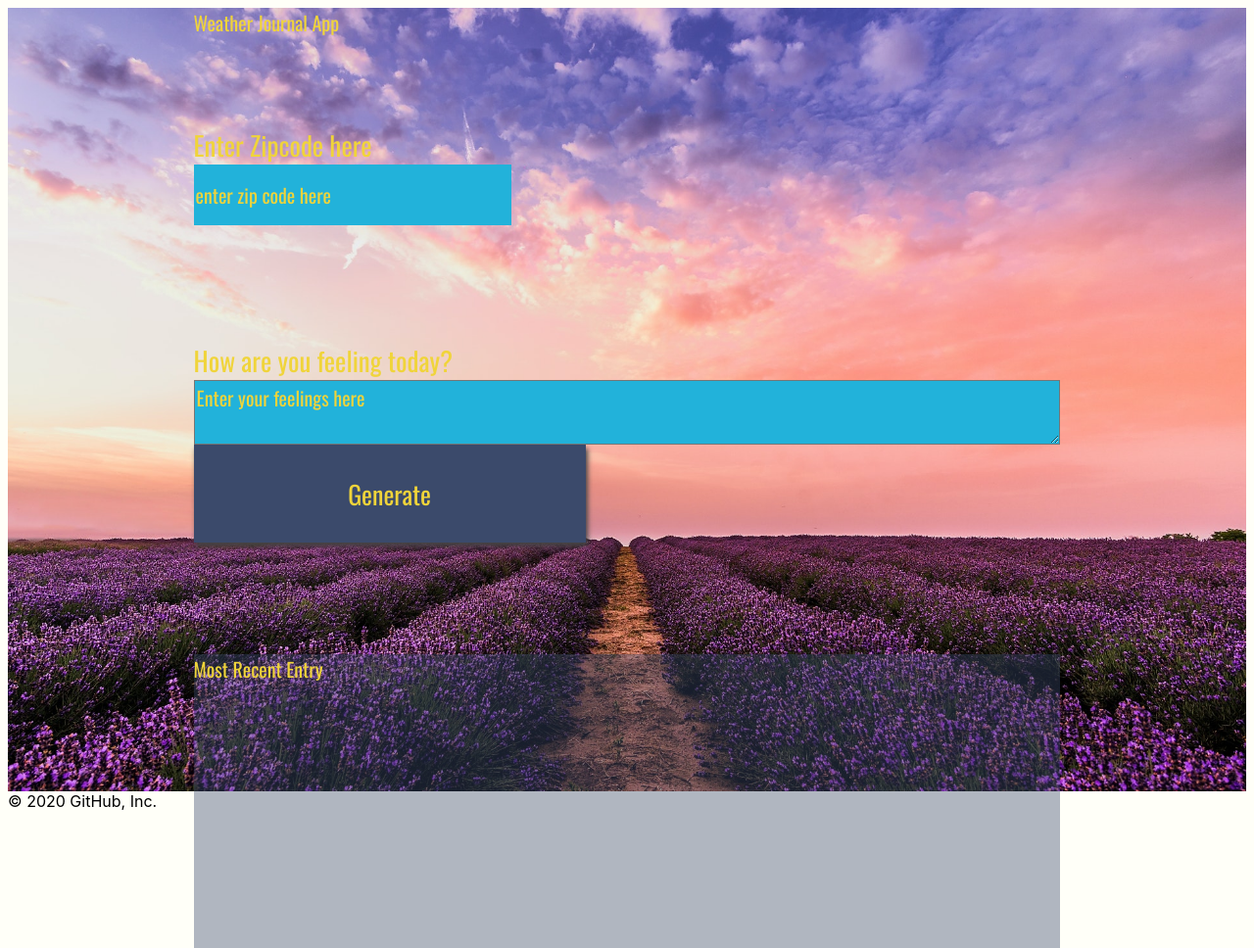
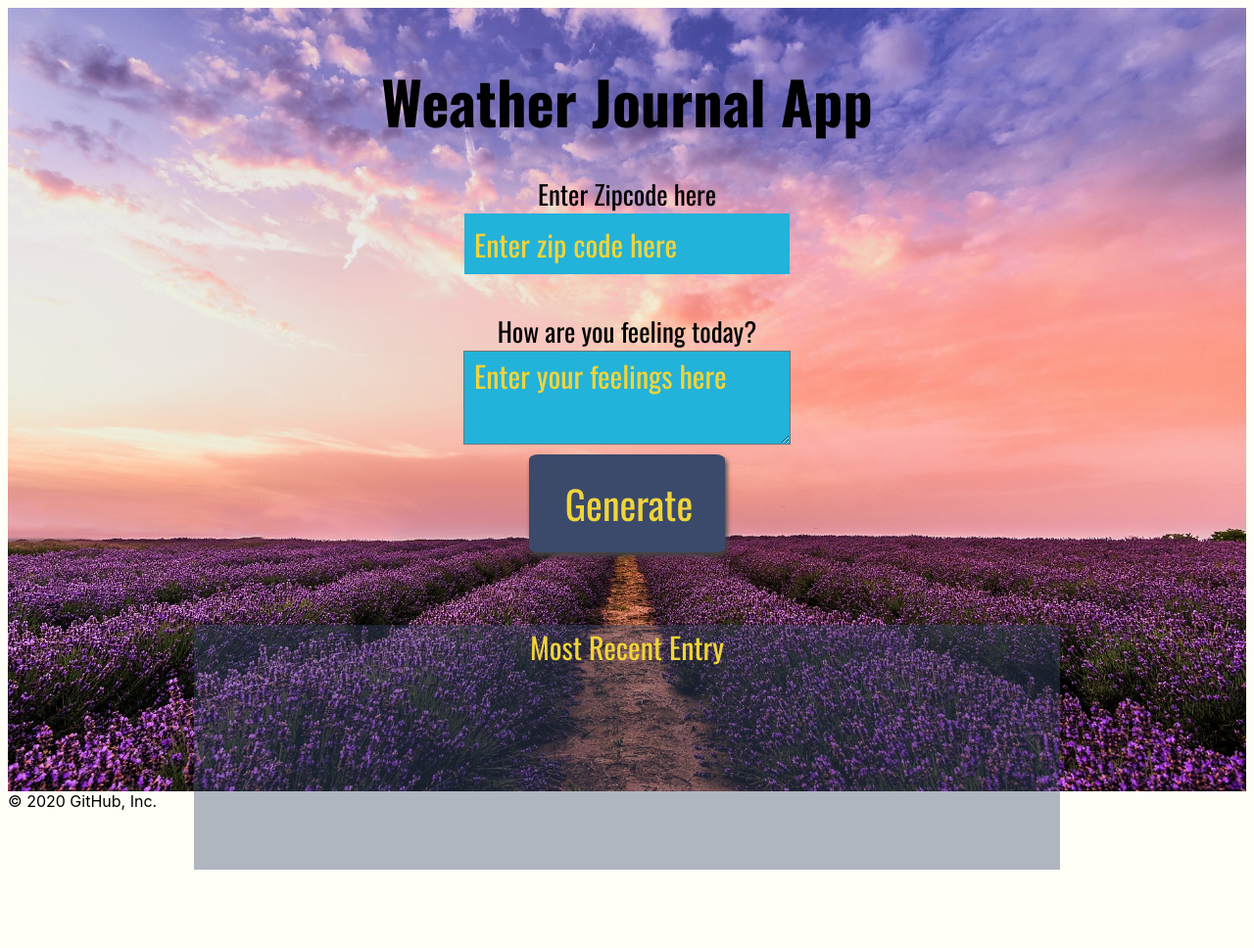
Before and after one commit to alexandrabaturina/weather-journal, a plain HTML site: page website/index.html in a window 1280 px wide. Shown: the whole page at 98% size. After the commit the page ends 888 px from the top, so only its background shows below. Drawn offline with nearby package versions, Linux system fonts and the light colour scheme; a web font is replaced by a local one.

Commit message:
feat: update styling

```diff
--- a/website/css/style.css
+++ b/website/css/style.css
@@ -5,74 +5,75 @@ body{
 
 #app{
     display: grid;
-    /* border: 2px solid white; */
-    /* grid-auto-rows: 20px, minmax(150px, auto); */
-    grid-template-rows: 100px 200px 300px 300px;
+    grid-template-rows: 150px 120px 300px 250px;
     grid-template-columns: 70%;
     grid-template-areas:
      "header"
      "zip"
      "feel"
      "entry";
-    /* grid-template-columns:  */
-    /* display: flex; */
     height:100vh;
     background-image: url('../img/background.jpg');
     background-size: cover;
-    color: #f0d43a;
+    color: black;
     justify-content: center;
-
     grid-gap: 1em;
     font-size: 20px;
     font-family: 'Oswald', sans-serif;
 }
 
 .holder{
-
-
+    justify-self: center;
 }
 
-
-
 #entryHolder{
-
-}
-
-#date{
-
-}
-
-#temp{
-
-}
-
-#content{
+    display: flex;
+    flex-direction: column;
+    padding-top: 20px;
+    padding-left: 10px;
 
 }
 
 .headline {
+    height: 50px;
     grid-area: header;
+    padding-top: 50px;
+    font-size: 3em;
+    font-weight: 700;
 }
 
 .zip {
+    /* padding-top: 10px; */
     grid-area: zip;
+    display: flex;
+    flex-direction: column;
+    text-align: center;
+}
+
+#zip {
+    padding-left: 10px;
 }
 
 .feel {
     grid-area: feel;
     display: flex;
+    align-items: center;
     flex-direction: column;
 }
 
 .entry {
     grid-area: entry;
+    width: 100%;
+    font-size: 1.5em;
     background: rgba(59, 74, 107, .4);
+    text-align: center;
+    color: #f0d43a;
 }
 
+.title {
+    align-items: center;
+}
 
-.title{
-
-}
 
 /*  Basic Styling To Override Default For Basic HTML Elements */
 label{
@@ -86,29 +87,31 @@ input{
     width: 320px;
     background:#22b2da;
     color: #f0d43a;
-    font-size: 20px;
+    font-size: 1.5em;
     font-family: 'Oswald', sans-serif;
     border: none;
 }
 
 button{
-    width: 400px;
+    width: 200px;
+    margin-top: 10px;
+    border-radius: 5%;
     height: 100px;
     background: #3b4a6b;
     color: #f0d43a;
-    font-size: 26px;
+    font-size: 2em;
+    padding-left: 10px;
     font-family: 'Oswald', sans-serif;
     border: none;
     box-shadow: 2px 4px 5px #444;
 }
-h1{
-    font-size: 36px;
-}
 
 textarea{
     background:#22b2da;
+    width: 320px;
     color: #f0d43a;
-    font-size: 20px;
+    font-size: 1.5em;
+    padding-left: 10px;
     font-family: 'Oswald', sans-serif;
 }
 /* Reset style for HTML element on active to have no border*/
@@ -128,11 +131,20 @@ button:focus {
 :-ms-input-placeholder { /* Internet Explorer 10-11 */
     color: #f0d43a;
     font-family: 'Oswald', sans-serif;
-
 }
 
 ::-ms-input-placeholder { /* Microsoft Edge */
     color: #f0d43a;
     font-family: 'Oswald', sans-serif;
+}
 
-}
+/* @media (min-width: 769px) {
+    #app {
+        grid-template-rows: 150px 300px 250px;
+        grid-template-columns: 40% 40%;
+        grid-template-areas:
+        "header header"
+        "zip feel"
+        "entry entry";
+    }
+} */
--- a/website/index.html
+++ b/website/index.html
@@ -15,7 +15,7 @@
     </div>
     <div class="holder zip">
       <label for="zip">Enter Zipcode here</label>
-      <input type="text" id="zip" placeholder="enter zip code here">
+      <input type="text" id="zip" placeholder="Enter zip code here">
     </div>
     <div class="holder feel">
       <label for="feelings">How are you feeling today?</label>
```
